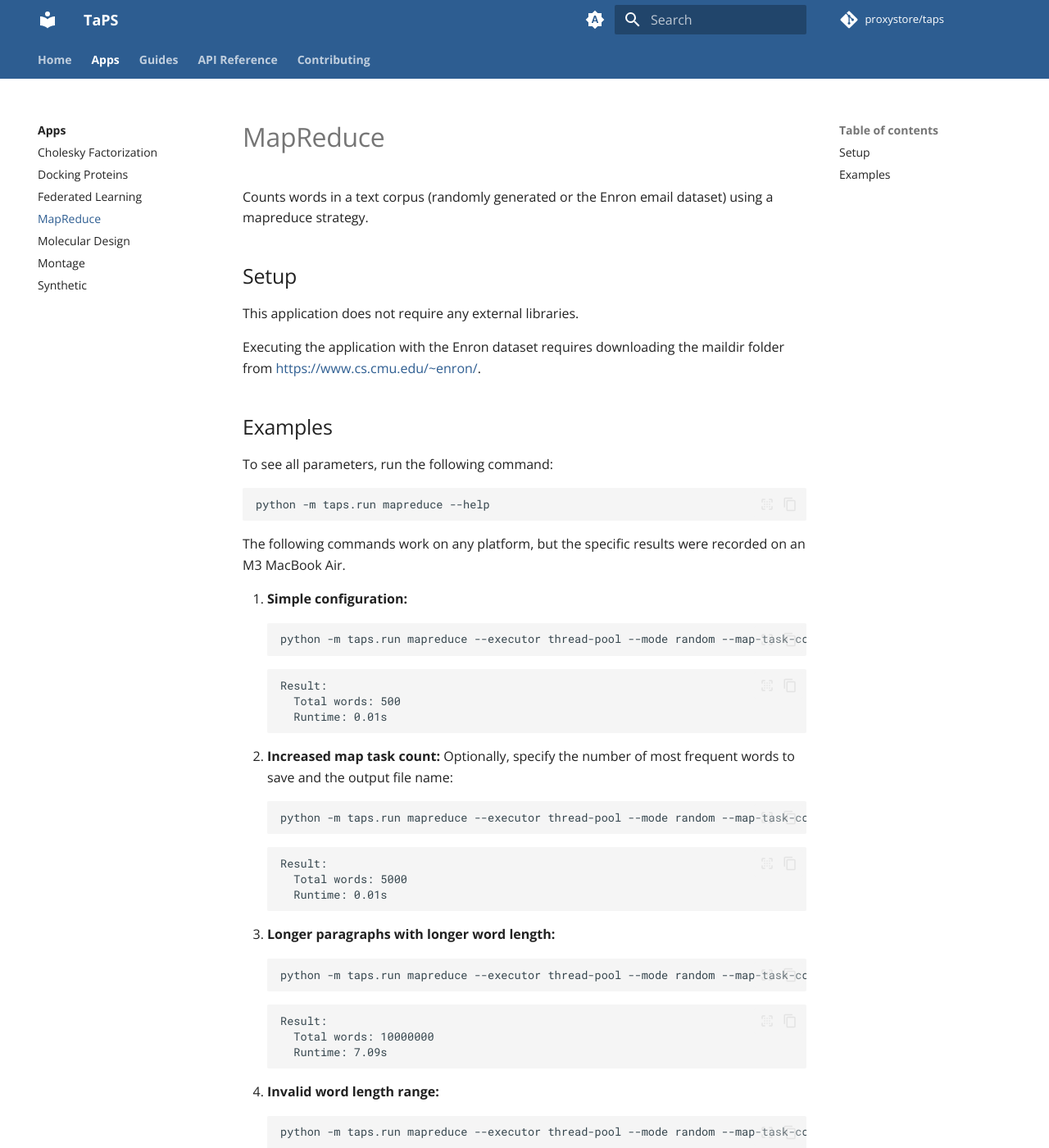
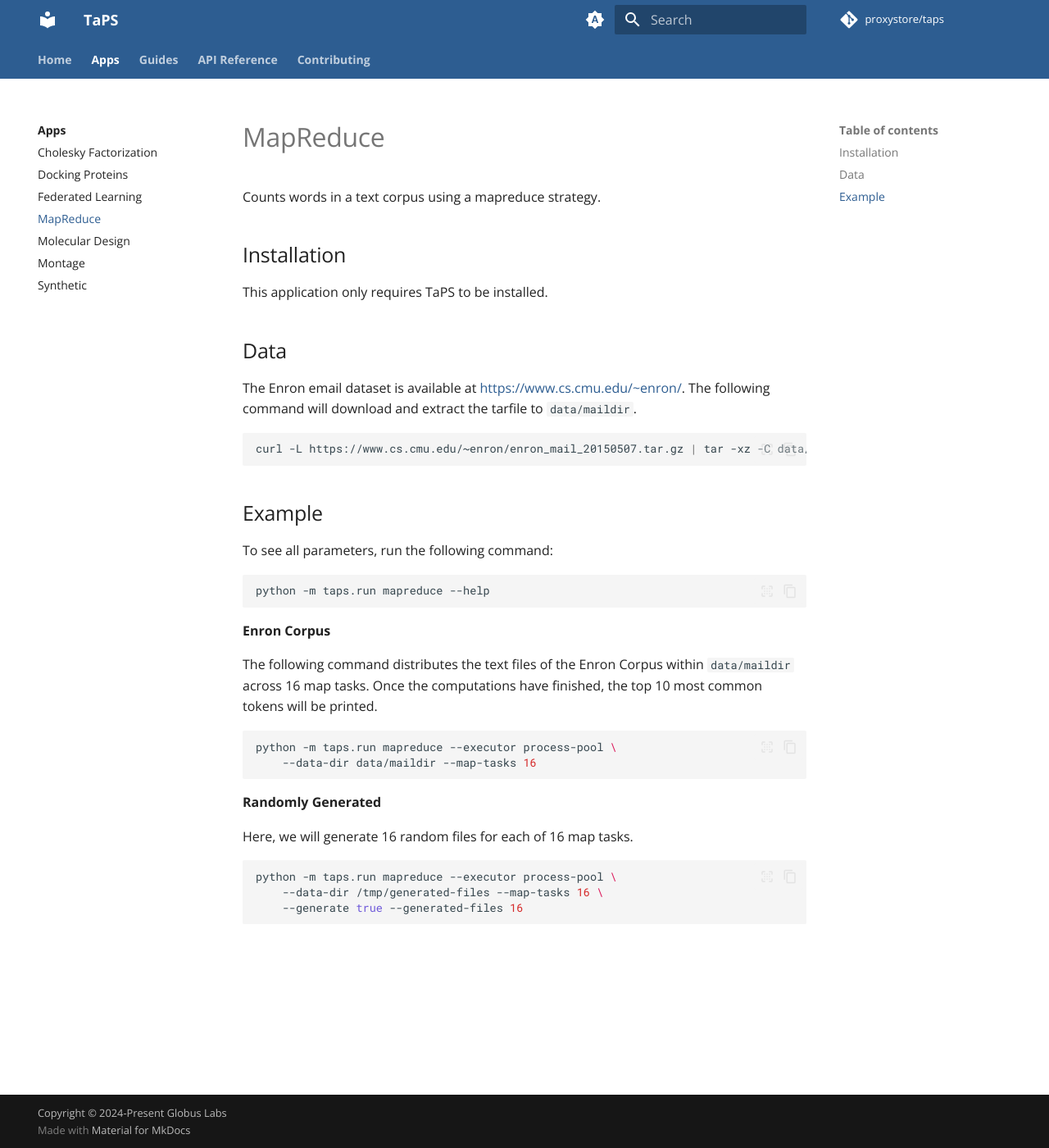
Before and after one commit to proxystore/taps, an MkDocs documentation site: the page built from docs/apps/mapreduce.md, in a window 1280 px wide and 1400 px high. Shown: the whole window at 82% size. Built offline with MkDocs 1.6.1 and Material for MkDocs 9.7.7, drawn with Linux system fonts in a browser that asks for light colours; comment, search, counter and statistics services are not loaded; the version menu is left out; some of the changed text lies outside the part shown.

Commit message:
Refactor mapreduce app and update docs

````diff
--- a/docs/apps/mapreduce.md
+++ b/docs/apps/mapreduce.md
@@ -1,65 +1,41 @@
 # MapReduce
 
-Counts words in a text corpus (randomly generated or the Enron email dataset) using a mapreduce strategy.
+Counts words in a text corpus using a mapreduce strategy.
 
-## Setup
+## Installation
 
-This application does not require any external libraries.
+This application only requires TaPS to be installed.
 
-Executing the application with the Enron dataset requires downloading the maildir folder from https://www.cs.cmu.edu/~enron/.
+## Data
 
-## Examples
+The Enron email dataset is available at https://www.cs.cmu.edu/~enron/.
+The following command will download and extract the tarfile to `data/maildir`.
+
+```bash
+curl -L https://www.cs.cmu.edu/~enron/enron_mail_20150507.tar.gz | tar -xz -C data/
+```
+
+## Example
 
 To see all parameters, run the following command:
 ```bash
 python -m taps.run mapreduce --help
 ```
 
-The following commands work on any platform, but the specific results were recorded on an M3 MacBook Air.
+**Enron Corpus**
 
-1. **Simple configuration:**
-   ```bash
-   python -m taps.run mapreduce --executor thread-pool --mode random --map-task-count 1
-   ```
-   ```
-   Result:
-     Total words: 500
-     Runtime: 0.01s
-   ```
-2. **Increased map task count:**
-   Optionally, specify the number of most frequent words to save and the
-   output file name:
-   ```bash
-   python -m taps.run mapreduce --executor thread-pool --mode random --map-task-count 10 --n-freq 20 --out my-out.txt
-   ```
-   ```
-   Result:
-     Total words: 5000
-     Runtime: 0.01s
-   ```
-3. **Longer paragraphs with longer word length:**
-   ```bash
-   python -m taps.run mapreduce --executor thread-pool --mode random --map-task-count 10 --word-count 1000000 --word-len-min 2 --word-len-max 2
-   ```
-   ```
-   Result:
-     Total words: 10000000
-     Runtime: 7.09s
-   ```
-4. **Invalid word length range:**
-   ```bash
-   python -m taps.run mapreduce --executor thread-pool --mode random --map-task-count 10 --word-count 1000000 --word-len-min 5 --word-len-max 1
-   ```
-   ```
-   Result:
-     Error: ValueError: empty range for randrange() (5, 2, -3)
-   ```
-5. **Use the Enron email dataset:**
-   This requires specifying the root path of the maildir through `--mail-dir`.
-   ```bash
-   python -m taps.run mapreduce --executor thread-pool --mode enron --map-task-count 10 --mail-dir ~/Downloads/maildir
-   ```
-   ```
-   Result:
-     Runtime: 52.12s
-   ```
+The following command distributes the text files of the Enron Corpus within `data/maildir` across 16 map tasks.
+Once the computations have finished, the top 10 most common tokens will be printed.
+```bash
+python -m taps.run mapreduce --executor process-pool \
+    --data-dir data/maildir --map-tasks 16
+```
+
+**Randomly Generated**
+
+Here, we will generate 16 random files for each of 16 map tasks.
+```bash
+python -m taps.run mapreduce --executor process-pool \
+    --data-dir /tmp/generated-files --map-tasks 16 \
+    --generate true --generated-files 16
+```
````
Also changed, not shown: 2 other files.
